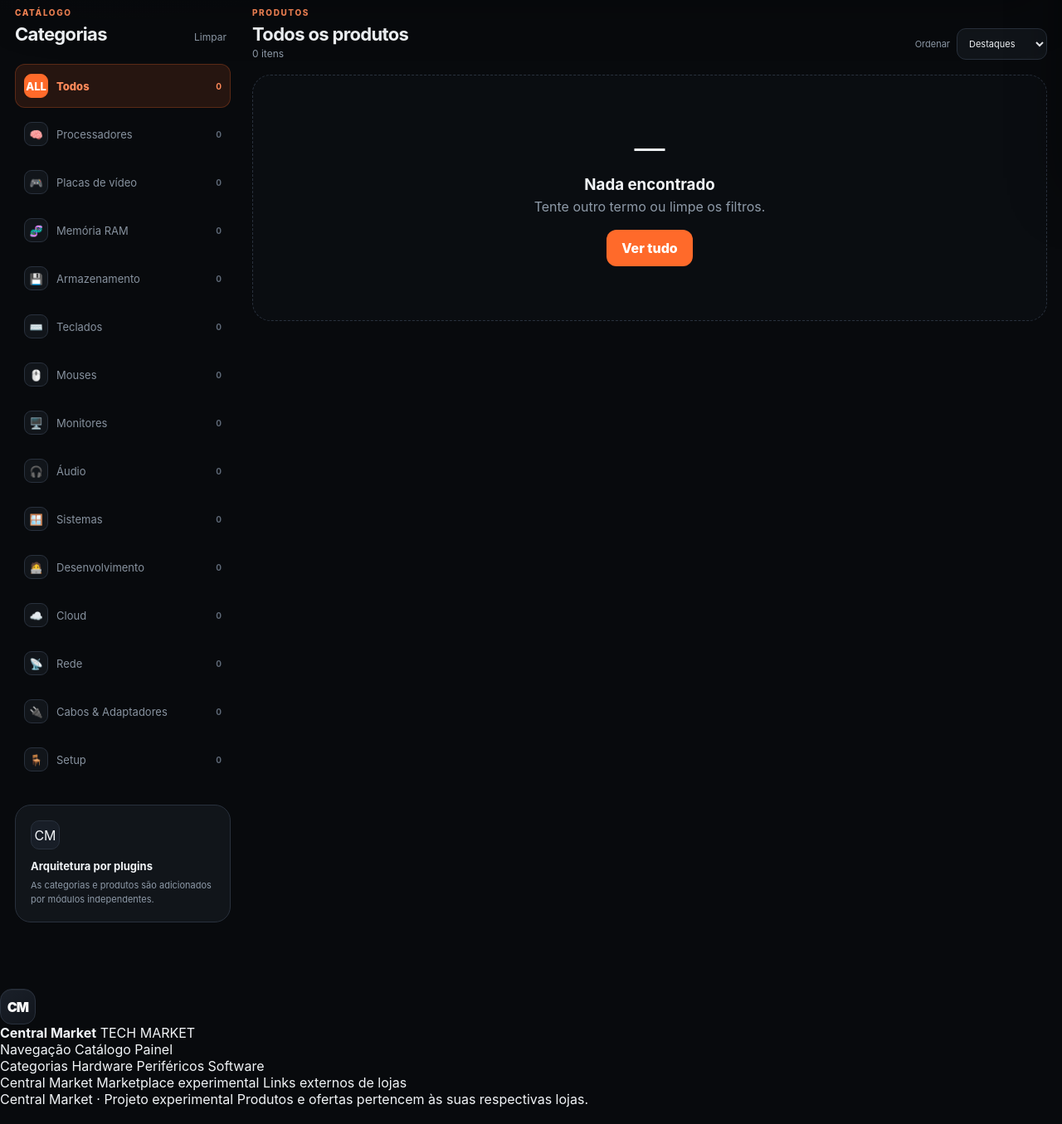
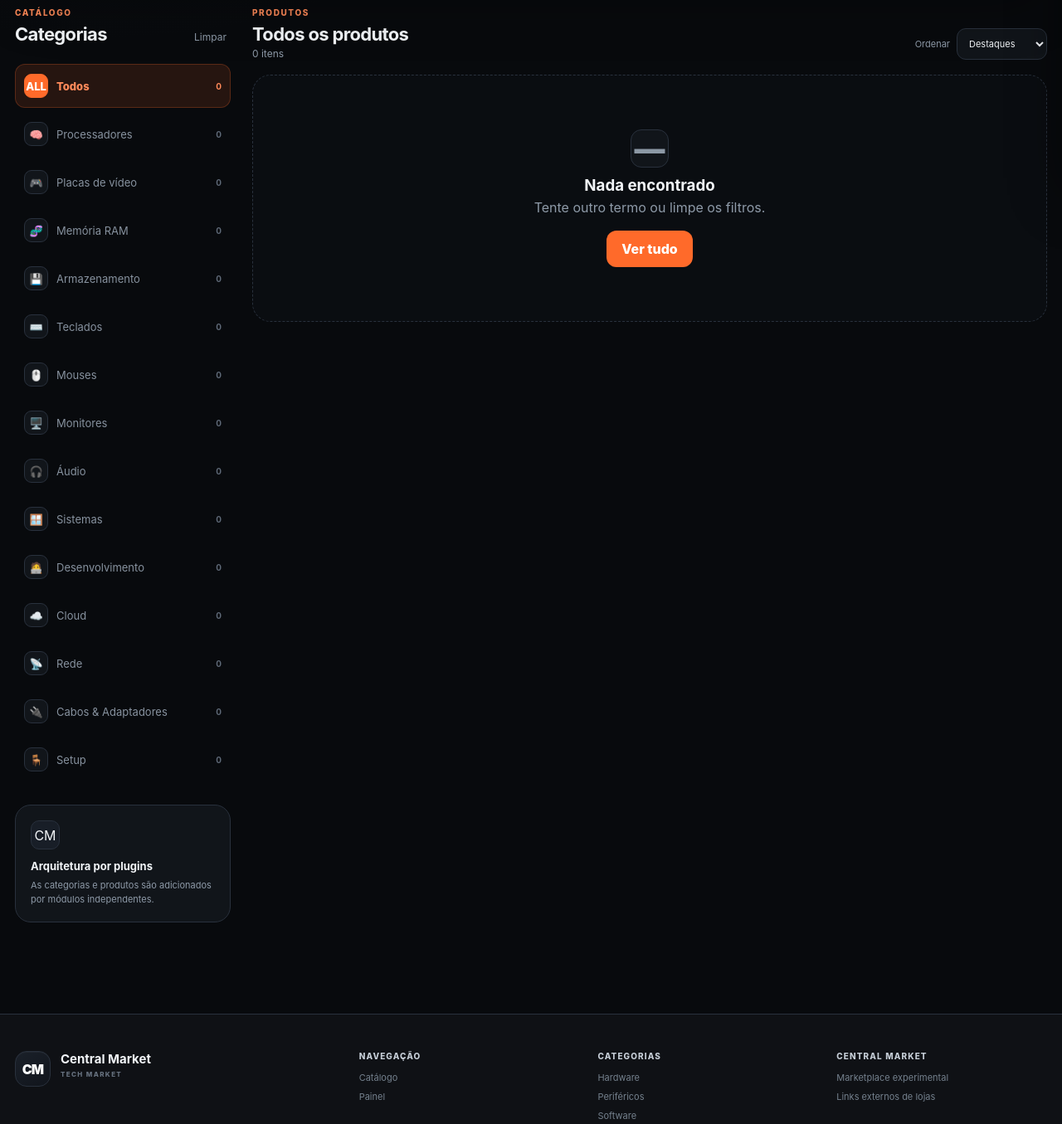
Before and after one commit to RC-ia/site, a website: page index.html in a window 1280 px wide. Shown: the part 565-1920 px from the top of the page at 83% size. Drawn offline with Linux system fonts and the light colour scheme; no server answers.

Commit message:
Add Central Market footer styling

```diff
--- a/style.css
+++ b/style.css
@@ -821,7 +821,6 @@ main { overflow: hidden; }
 
 @media (max-width: 520px) {
   .product-grid { grid-template-columns: 1fr; }
-  .topbar__actions .icon-button { display: none; }
   .cart-button { padding: 0 10px; }
   .hero h1 { font-size: 36px; }
   .sort-control span { display: none; }
@@ -829,3 +828,83 @@ main { overflow: hidden; }
   .external-links-grid { grid-template-columns:1fr; }
   .external-link-card { grid-template-columns:100px 1fr; }
 }
+
+.site-footer {
+  margin-top: 30px;
+  background: var(--footer);
+  border-top: 1px solid var(--border);
+}
+.site-footer__inner {
+  width: min(var(--max), calc(100% - 36px));
+  margin: 0 auto;
+  padding: 44px 0 38px;
+  display: grid;
+  grid-template-columns: 1.5fr repeat(3, 1fr);
+  gap: 34px;
+}
+.footer-brand {
+  display: flex;
+  align-items: flex-start;
+  gap: 12px;
+}
+.footer-brand strong,
+.footer-brand span {
+  display: block;
+}
+.footer-brand strong {
+  color: #F2F5F8;
+  font-size: 15px;
+}
+.footer-brand > div > span {
+  margin-top: 4px;
+  color: #66717F;
+  font-size: 8px;
+  font-weight: 800;
+  letter-spacing: .17em;
+}
+.footer-column {
+  display: flex;
+  flex-direction: column;
+  gap: 9px;
+  color: #74808D;
+  font-size: 11px;
+}
+.footer-column a:hover { color: #DDE4EA; }
+.footer-title {
+  margin-bottom: 4px;
+  color: #C5CDD6;
+  font-size: 10px;
+  font-weight: 850;
+  letter-spacing: .11em;
+  text-transform: uppercase;
+}
+.site-footer__bottom {
+  width: min(var(--max), calc(100% - 36px));
+  margin: 0 auto;
+  padding: 16px 0 20px;
+  display: flex;
+  justify-content: space-between;
+  gap: 15px;
+  border-top: 1px solid rgba(41,49,61,.6);
+  color: #596572;
+  font-size: 9px;
+}
+.empty-state__mark {
+  width: 46px;
+  height: 46px;
+  margin: 0 auto;
+  display: grid;
+  place-items: center;
+  border: 1px solid var(--border);
+  border-radius: 13px;
+  background: var(--card);
+  color: #8C98A5;
+  font-weight: 900;
+  font-size: 20px;
+}
+
+@media (max-width: 760px) {
+  .site-footer__inner { grid-template-columns: 1fr 1fr; }
+  .footer-brand { grid-column: 1 / -1; }
+  .site-footer__bottom { flex-direction: column; }
+}
```
